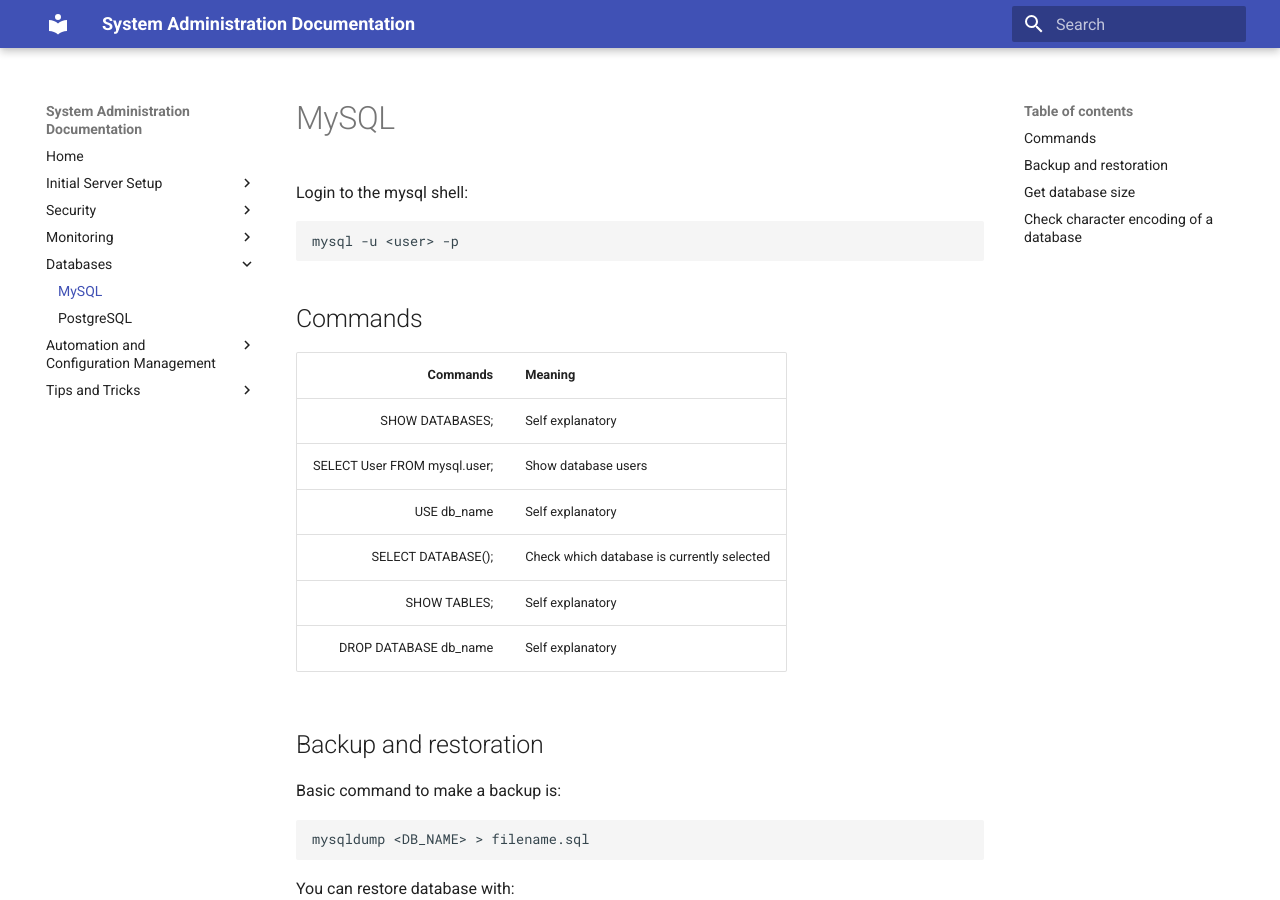
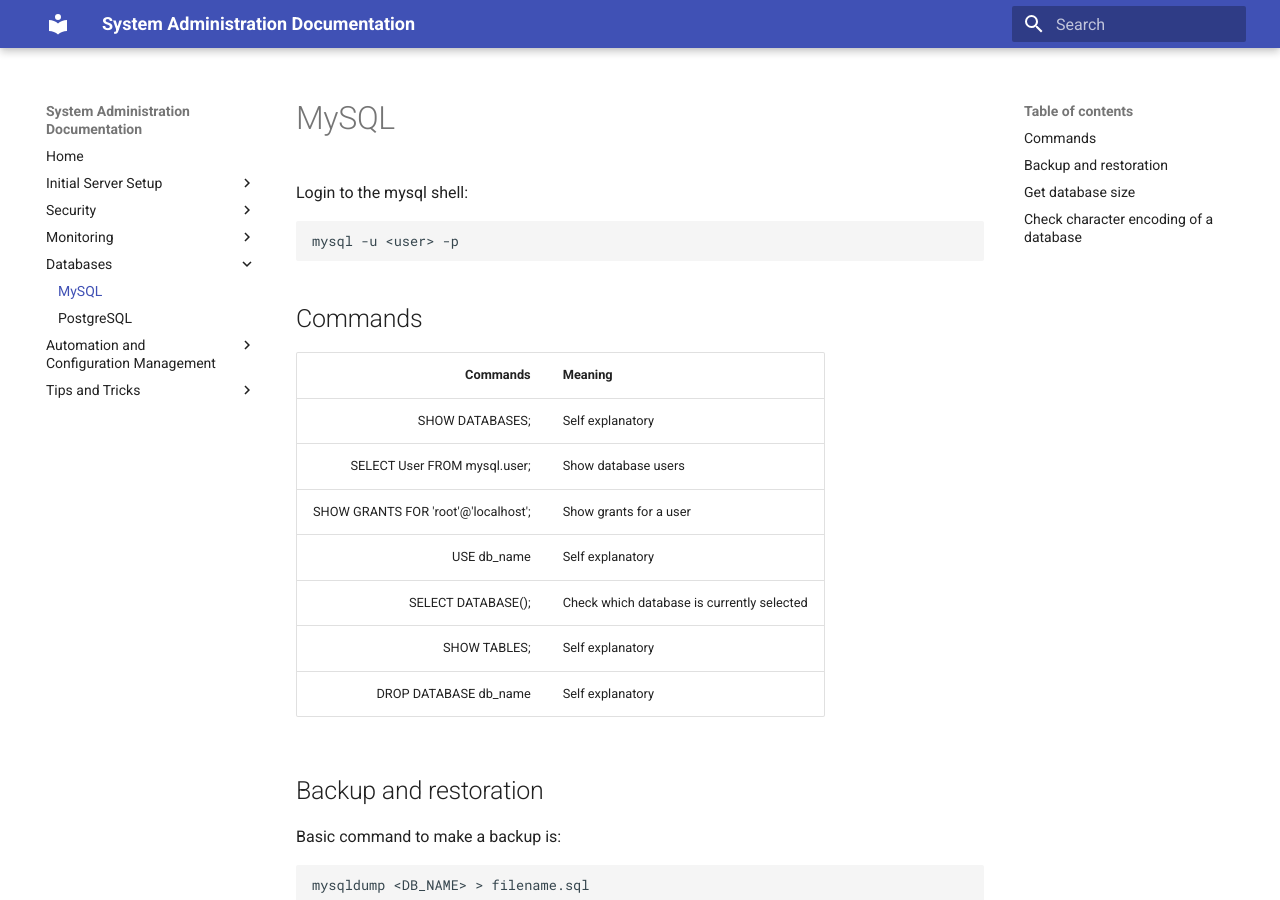
Before and after one commit to petarGitNik/sys-admin-docs, an MkDocs documentation site: the page built from docs/databases/mysql.md, in a window 1280 px wide and 900 px high. Built offline with MkDocs 1.6.1 and Material for MkDocs 9.7.7, drawn with Linux system fonts in a browser that asks for light colours; old or Windows-style settings are respelled for this version of MkDocs.

Commit message:
Update mysql guide

```diff
--- a/docs/databases/mysql.md
+++ b/docs/databases/mysql.md
@@ -12,6 +12,7 @@ mysql -u <user> -p
 | -------: | :------ |
 | SHOW DATABASES; | Self explanatory |
 | SELECT User FROM mysql.user; | Show database users |
+| SHOW GRANTS FOR 'root'@'localhost'; | Show grants for a user |
 | USE db_name | Self explanatory |
 | SELECT DATABASE(); | Check which database is currently selected |
 | SHOW TABLES; | Self explanatory |
```
